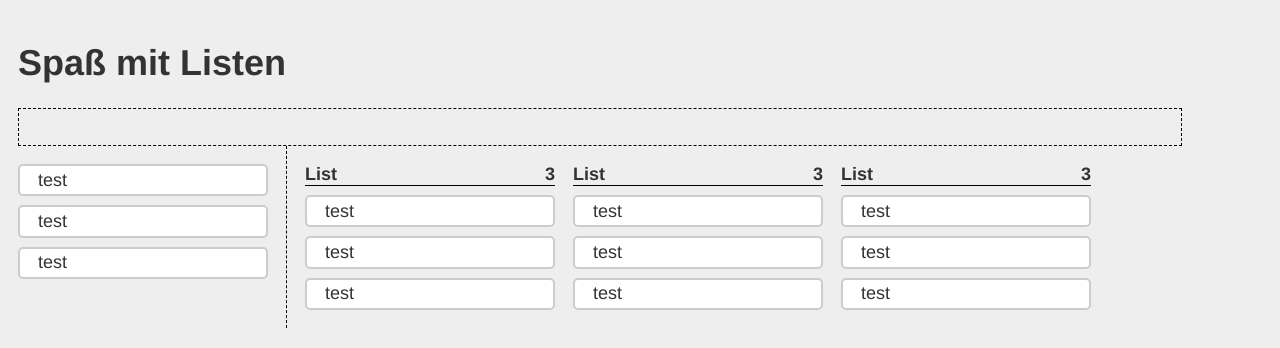
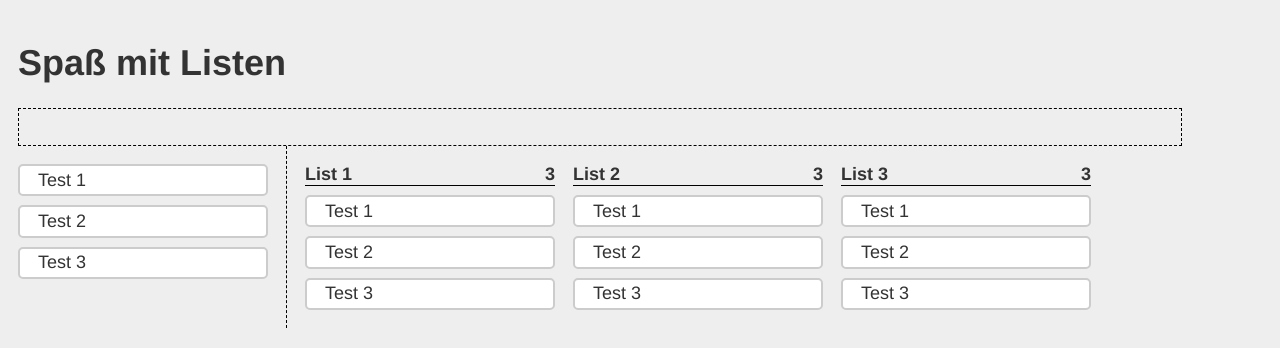
Before and after one commit to p-runge/fun-with-lists, a Vue app: page / in a window 1280 px wide. Shown: the top 348 px of the page. Built offline with nearby package versions, Linux system fonts and the light colour scheme.

Commit message:
uninstalled vue-draggable, installed and implemented vuedraggable, fixed html structure and styling for list and dashboard

```diff
--- a/package.json
+++ b/package.json
@@ -9,7 +9,7 @@
   },
   "dependencies": {
     "vue": "^2.5.22",
-    "vue-draggable": "^2.0.0-beta.1"
+    "vuedraggable": "^2.17.0"
   },
   "devDependencies": {
     "@vue/cli-plugin-babel": "^3.4.0",
--- a/src/components/dashboard/dashboard.html
+++ b/src/components/dashboard/dashboard.html
@@ -6,28 +6,12 @@
   </div>
   <div class="all-elements-wrapper">
     <div class="unassinged-elements">
-      <List>
-        <ListItem title="test"></ListItem>
-        <ListItem title="test"></ListItem>
-        <ListItem title="test"></ListItem>
-      </List>
+      <List />
     </div>
     <div class="assinged-elements">
-      <List title="List">
-        <ListItem title="test"></ListItem>
-        <ListItem title="test"></ListItem>
-        <ListItem title="test"></ListItem>
-      </List>
-      <List title="List">
-        <ListItem title="test"></ListItem>
-        <ListItem title="test"></ListItem>
-        <ListItem title="test"></ListItem>
-      </List>
-      <List title="List">
-        <ListItem title="test"></ListItem>
-        <ListItem title="test"></ListItem>
-        <ListItem title="test"></ListItem>
-      </List>
+      <List title="List 1" />
+      <List title="List 2" />
+      <List title="List 3" />
     </div>
   </div>
 </div>
--- a/src/components/list-item/list-item.scss
+++ b/src/components/list-item/list-item.scss
@@ -3,4 +3,5 @@
   background-color: #fff;
   border: 2px solid #ccc;
   border-radius: 5px;
+  cursor: move;
 }
--- a/src/components/list/list.html
+++ b/src/components/list/list.html
@@ -1,7 +1,9 @@
-<ul class="c-list">
+<div class="c-list">
   <div v-if="title" class="header">
     <span class="title">{{title}}</span>
     <span class="item-counter">{{itemCounter}}</span>
   </div>
-  <slot></slot>
-</ul>
+  <draggable class="list-item-wrapper" v-model="items" :options="{group:'people'}" @start="drag=true" @end="drag=false">
+    <ListItem v-for="item in items" :key="item.id" :title="item.title" />
+  </draggable>
+</div>
--- a/src/components/list/list.js
+++ b/src/components/list/list.js
@@ -1,27 +1,34 @@
-/*
- * ATTENTION!
- * Only fill ListItem components in the default slot of this component
- */
+import draggable from 'vuedraggable'
+
+import ListItem from '../list-item';
 
 export default {
   name: 'List',
-  components: {},
+  components: {
+    draggable,
+    ListItem
+  },
   props: {
     title: String
   },
   data() {
     return {
-      itemCounter: 0
+      items: [
+        {
+          title: 'Test 1'
+        },
+        {
+          title: 'Test 2'
+        },
+        {
+          title: 'Test 3'
+        },
+      ]
     };
   },
-  mounted() {
-    this.updateItemCounter();
-  },
-  methods: {
-    updateItemCounter() {
-      this.$slots.default.forEach(() => {
-        this.itemCounter++;
-      })
+  computed: {
+    itemCounter() {
+      return this.items.length;
     }
   }
 }
--- a/src/components/list/list.scss
+++ b/src/components/list/list.scss
@@ -1,7 +1,4 @@
 .c-list {
-  margin: 0;
-  padding: 0;
-  list-style: none;
   width: 250px;
 
   .header {
@@ -10,20 +7,18 @@
     display: flex;
     justify-content: space-between;
     margin-bottom: .5em;
-
-    .title {
-
-    }
-
-    .item-counter {
-
-    }
   }
 
-  .c-list-item {
+  .list-item-wrapper {
+    margin: 0;
+    padding: 0;
+    list-style: none;
 
-    &:not(:last-child) {
-      margin-bottom: .5em;
+    .c-list-item {
+
+      &:not(:last-child) {
+        margin-bottom: .5em;
+      }
     }
   }
 }
```
Also changed, not shown: 1 other file (tests, documents, lock files or other folders).
